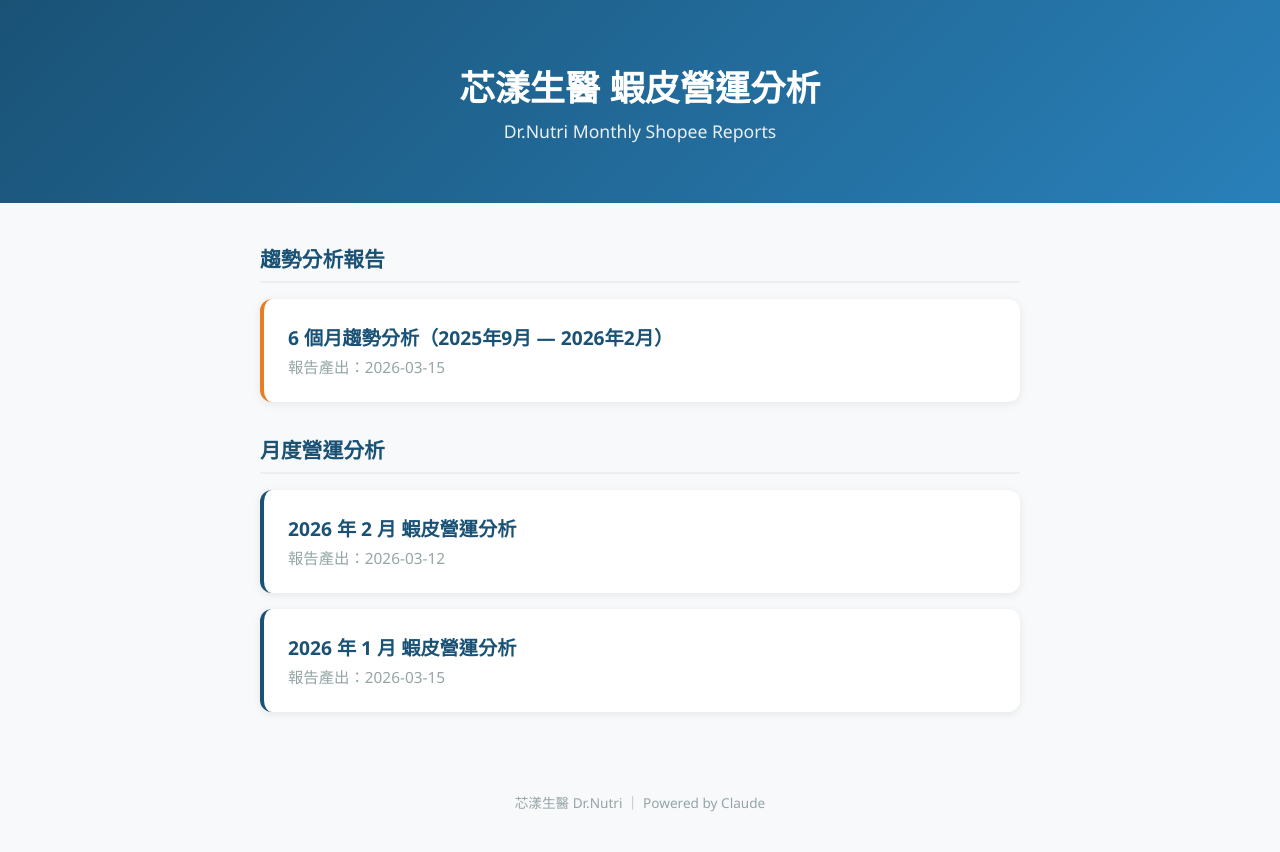
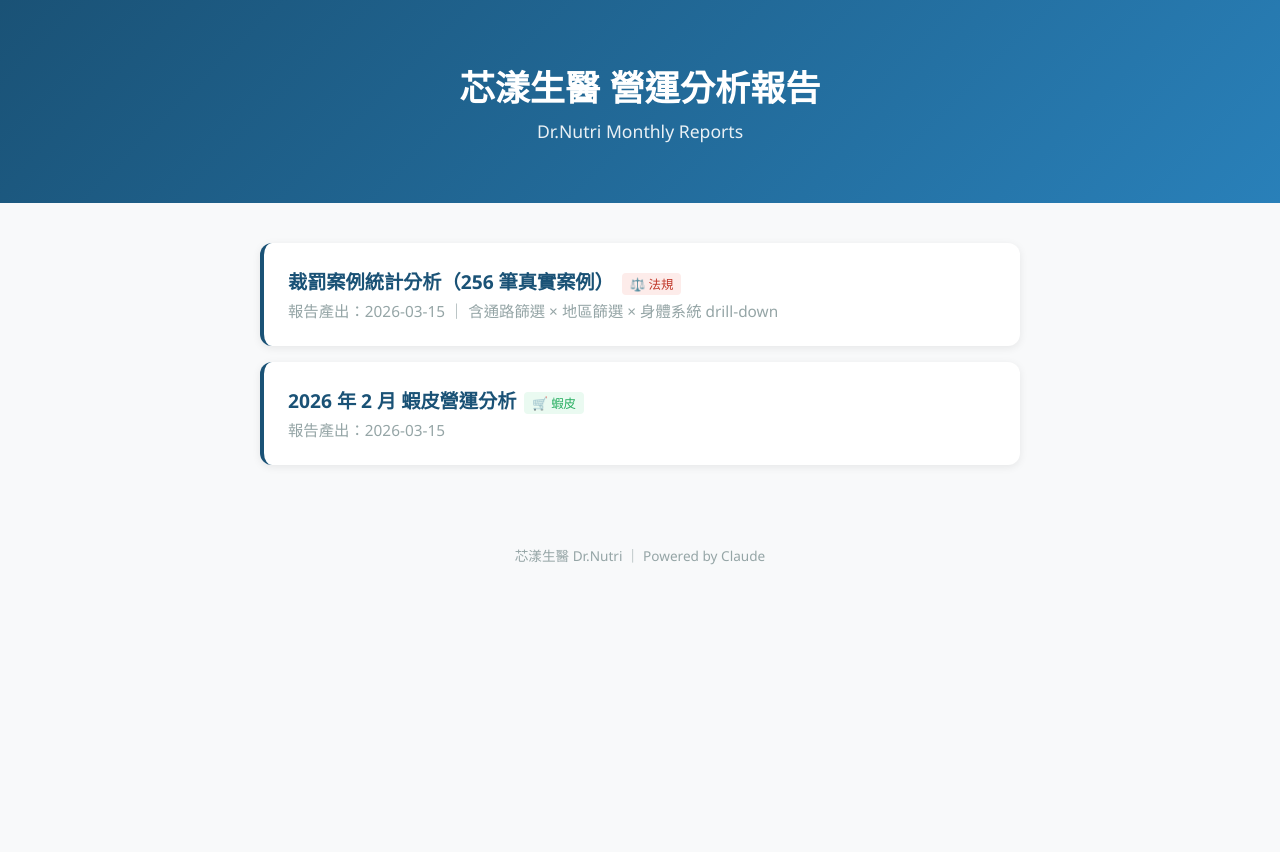
Before and after one commit to aiagent3311228-ai/drnutri-shopee-reports, a plain HTML site: page index.html in a window 1280 px wide. After the commit the page ends 800 px from the top, so only its background shows below. Drawn offline with Linux system fonts and the light colour scheme.

Commit message:
Update index.html

```diff
--- a/index.html
+++ b/index.html
@@ -12,7 +12,6 @@ header { background: linear-gradient(135deg, var(--primary), #2980b9); color: wh
 header h1 { font-size: 2.2em; margin-bottom: 8px; }
 header p { opacity: 0.9; font-size: 1.1em; }
 .container { max-width: 800px; margin: 40px auto; padding: 0 20px; }
-.section-title { font-size: 1.3em; color: var(--primary); margin: 32px 0 16px; padding-bottom: 8px; border-bottom: 2px solid #eee; }
 .report-list { list-style: none; }
 .report-list li { margin-bottom: 16px; }
 .report-list a {
@@ -23,26 +22,22 @@ header p { opacity: 0.9; font-size: 1.1em; }
 }
 .report-list a:hover { transform: translateX(8px); box-shadow: 0 4px 16px rgba(0,0,0,0.12); }
 .report-list .date { font-size: 0.8em; color: #95a5a6; font-weight: 400; margin-top: 4px; }
-.report-list a.trend { border-left-color: #e67e22; }
+.report-list .tag { display: inline-block; font-size: 0.65em; padding: 2px 8px; border-radius: 4px; margin-left: 8px; vertical-align: middle; font-weight: 400; }
+.tag-law { background: #fdecea; color: #c0392b; }
+.tag-shopee { background: #eafaf1; color: #27ae60; }
 footer { text-align: center; padding: 40px; color: #95a5a6; font-size: 0.85em; }
 </style>
 </head>
 <body>
 <header>
-  <h1>芯漾生醫 蝦皮營運分析</h1>
-  <p>Dr.Nutri Monthly Shopee Reports</p>
+  <h1>芯漾生醫 營運分析報告</h1>
+  <p>Dr.Nutri Monthly Reports</p>
 </header>
 <div class="container">
-  <h2 class="section-title">趨勢分析報告</h2>
-  <ul class="report-list">
-    <li><a href="reports/shopee-6month-trend-2025Q4-2026Q1.html" class="trend">6 個月趨勢分析（2025年9月 — 2026年2月）<div class="date">報告產出：2026-03-15</div></a></li>
-  </ul>
-
-  <h2 class="section-title">月度營運分析</h2>
   <ul class="report-list">
     <!-- 最新月份放最上面 -->
-    <li><a href="reports/2026-02.html">2026 年 2 月 蝦皮營運分析<div class="date">報告產出：2026-03-12</div></a></li>
-    <li><a href="reports/2026-01.html">2026 年 1 月 蝦皮營運分析<div class="date">報告產出：2026-03-15</div></a></li>
+    <li><a href="reports/2026-03-裁罰案例統計分析.html">裁罰案例統計分析（256 筆真實案例）<span class="tag tag-law">⚖️ 法規</span><div class="date">報告產出：2026-03-15 ｜ 含通路篩選 × 地區篩選 × 身體系統 drill-down</div></a></li>
+    <li><a href="reports/2026-02.html">2026 年 2 月 蝦皮營運分析<span class="tag tag-shopee">🛒 蝦皮</span><div class="date">報告產出：2026-03-15</div></a></li>
   </ul>
 </div>
 <footer>芯漾生醫 Dr.Nutri ｜ Powered by Claude</footer>
```
